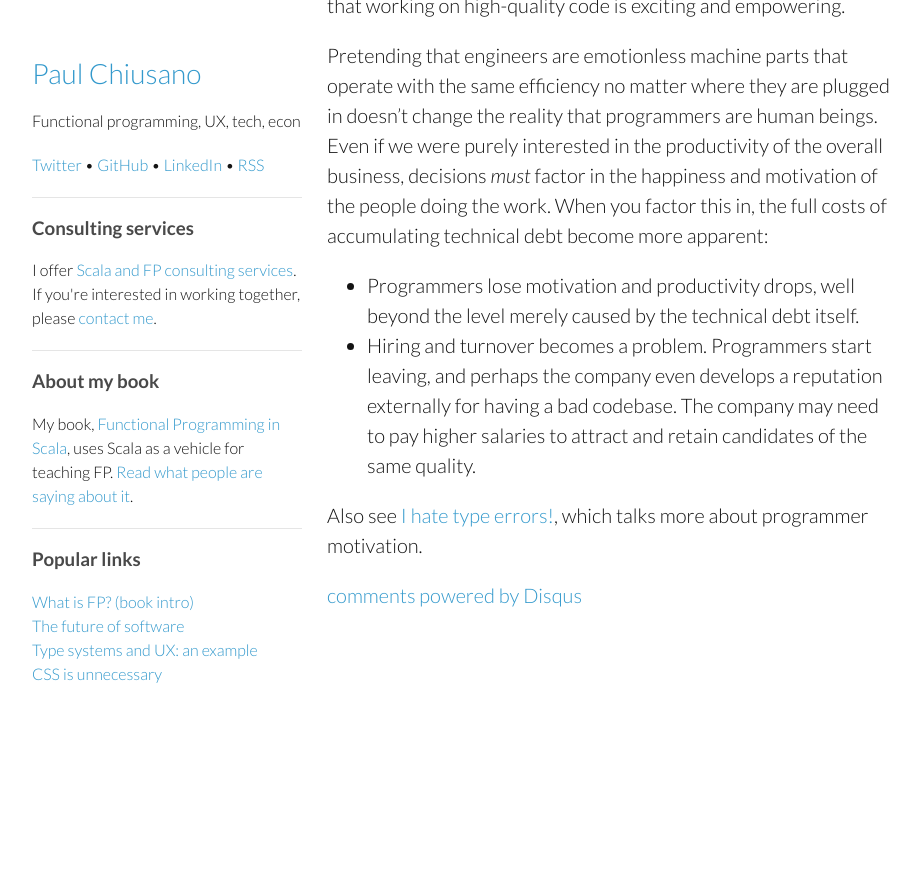
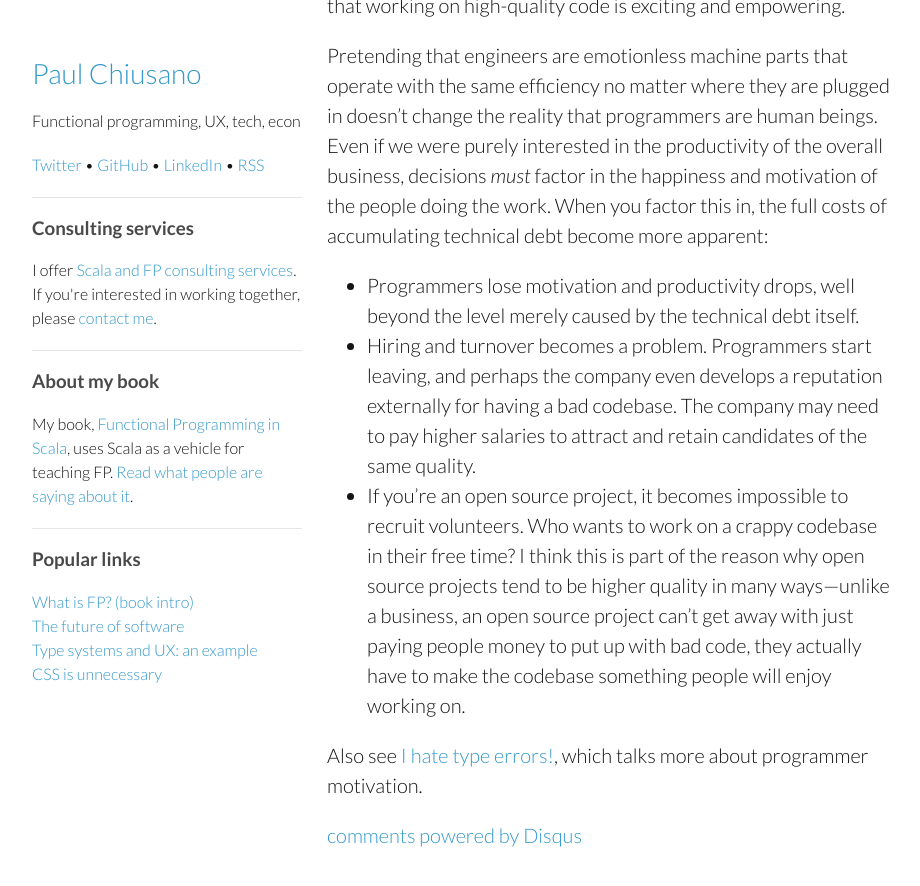
Before and after one commit to pchiusano/pchiusano.github.io, a Jekyll site: the page built from _posts/2015-03-27-unison-update6.markdown, in a window 1280 px wide and 900 px high, scrolled down 3185 px. Shown: the top 886 px of the window, without its empty margins (178-1098 px from the left). Built offline with Jekyll 4.4.1, drawn with Linux system fonts in a browser that asks for light colours; comment, search, counter and statistics services are not loaded.

Commit message:
Update 2015-03-27-unison-update6.markdown

```diff
--- a/_posts/2015-03-27-unison-update6.markdown
+++ b/_posts/2015-03-27-unison-update6.markdown
@@ -31,5 +31,6 @@ Pretending that engineers are emotionless machine parts that operate with the sa
 
 * Programmers lose motivation and productivity drops, well beyond the level merely caused by the technical debt itself.
 * Hiring and turnover becomes a problem. Programmers start leaving, and perhaps the company even develops a reputation externally for having a bad codebase. The company may need to pay higher salaries to attract and retain candidates of the same quality.
+* If you're an open source project, it becomes impossible to recruit volunteers. Who wants to work on a crappy codebase in their free time? I think this is part of the reason why open source projects tend to be higher quality in many ways---unlike a business, an open source project can't get away with just paying people money to put up with bad code, they actually have to make the codebase something people will enjoy working on.
 
 Also see [I hate type errors!](/2015-03-26/type-errors.html), which talks more about programmer motivation.
```
